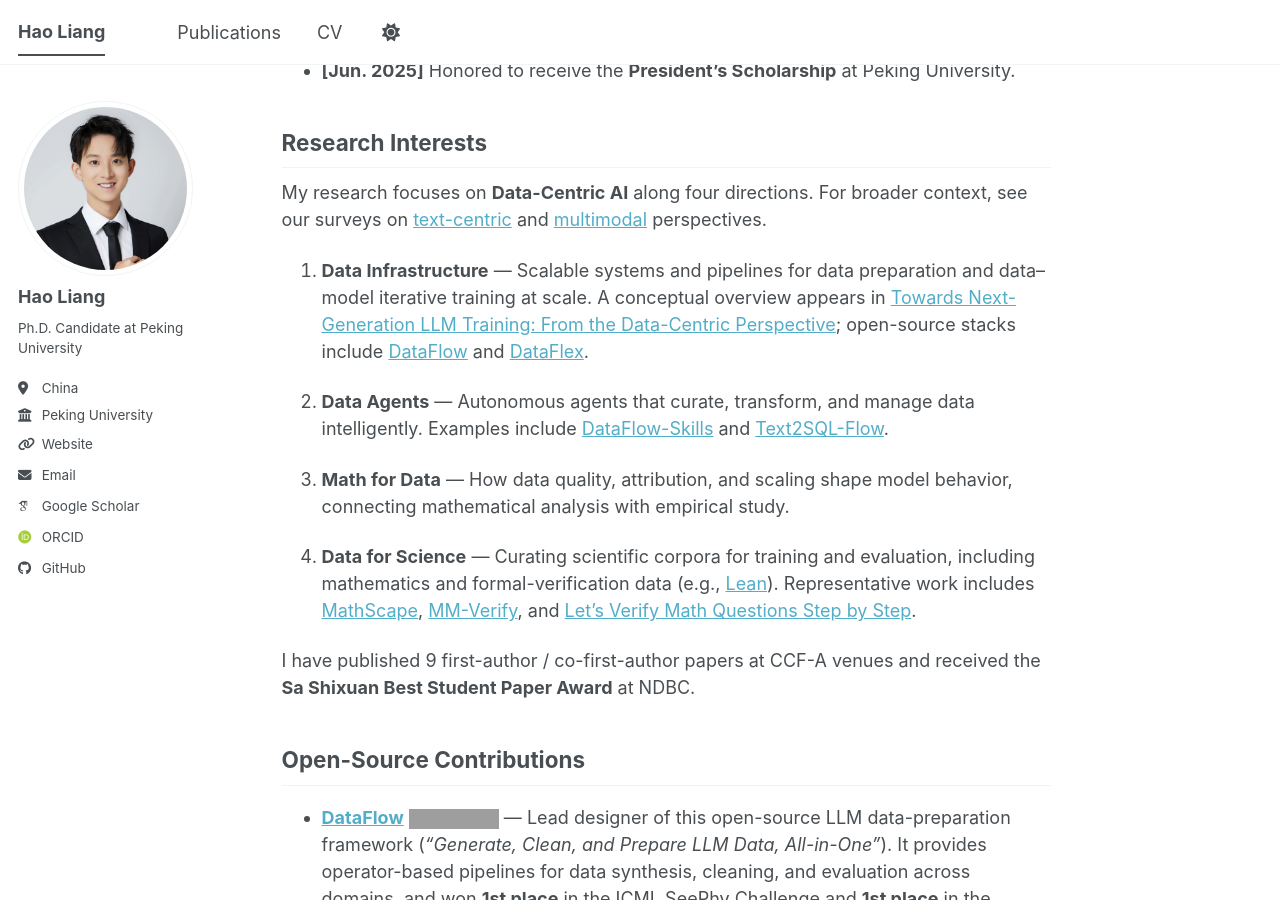
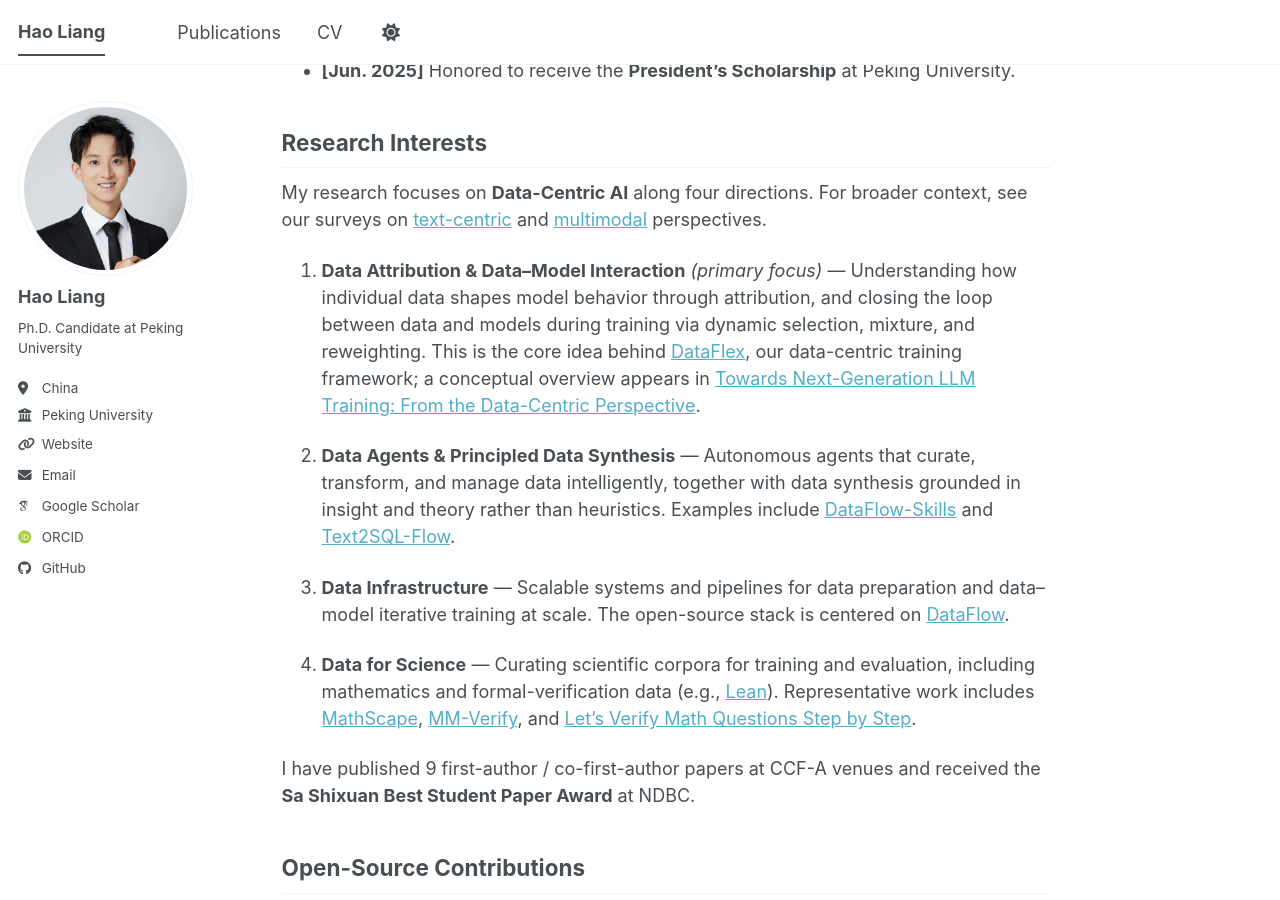
Before and after one commit to haolpku/haolpku.github.io, a Jekyll site: the page built from _pages/about.md, in a window 1280 px wide and 900 px high, scrolled down 653 px. Built offline with Jekyll 4.4.1, drawn with Linux system fonts in a browser that asks for light colours; some web fonts are replaced; a script bundle is joined from its source files by our own code; library files that are not in the unit come from our copies; grey boxes are pictures that could not be loaded.

Commit message:
Reorder   research interests: lead with data attribution & data-model interaction

```diff
--- a/_pages/about.md
+++ b/_pages/about.md
@@ -22,11 +22,11 @@
 
 My research focuses on **Data-Centric AI** along four directions. For broader context, see our surveys on [text-centric](https://link.springer.com/article/10.1007/s11390-026-5948-8) and [multimodal](https://arxiv.org/abs/2405.16640) perspectives.
 
-1. **Data Infrastructure** — Scalable systems and pipelines for data preparation and data–model iterative training at scale. A conceptual overview appears in [Towards Next-Generation LLM Training: From the Data-Centric Perspective](https://arxiv.org/abs/2603.14712); open-source stacks include [DataFlow](https://github.com/OpenDCAI/DataFlow) and [DataFlex](https://github.com/OpenDCAI/DataFlex).
+1. **Data Attribution & Data–Model Interaction** *(primary focus)* — Understanding how individual data shapes model behavior through attribution, and closing the loop between data and models during training via dynamic selection, mixture, and reweighting. This is the core idea behind [DataFlex](https://github.com/OpenDCAI/DataFlex), our data-centric training framework; a conceptual overview appears in [Towards Next-Generation LLM Training: From the Data-Centric Perspective](https://arxiv.org/abs/2603.14712).
 
-2. **Data Agents** — Autonomous agents that curate, transform, and manage data intelligently. Examples include [DataFlow-Skills](https://github.com/haolpku/DataFlow-Skills) and [Text2SQL-Flow](https://arxiv.org/abs/2511.10192).
+2. **Data Agents & Principled Data Synthesis** — Autonomous agents that curate, transform, and manage data intelligently, together with data synthesis grounded in insight and theory rather than heuristics. Examples include [DataFlow-Skills](https://github.com/haolpku/DataFlow-Skills) and [Text2SQL-Flow](https://arxiv.org/abs/2511.10192).
 
-3. **Math for Data** — How data quality, attribution, and scaling shape model behavior, connecting mathematical analysis with empirical study.
+3. **Data Infrastructure** — Scalable systems and pipelines for data preparation and data–model iterative training at scale. The open-source stack is centered on [DataFlow](https://github.com/OpenDCAI/DataFlow).
 
 4. **Data for Science** — Curating scientific corpora for training and evaluation, including mathematics and formal-verification data (e.g., [Lean](https://lean-lang.org/)). Representative work includes [MathScape](https://dl.acm.org/doi/abs/10.1145/3746027.3758240), [MM-Verify](https://aclanthology.org/2025.acl-long.689/), and [Let's Verify Math Questions Step by Step](https://arxiv.org/abs/2505.13903).
 
```
